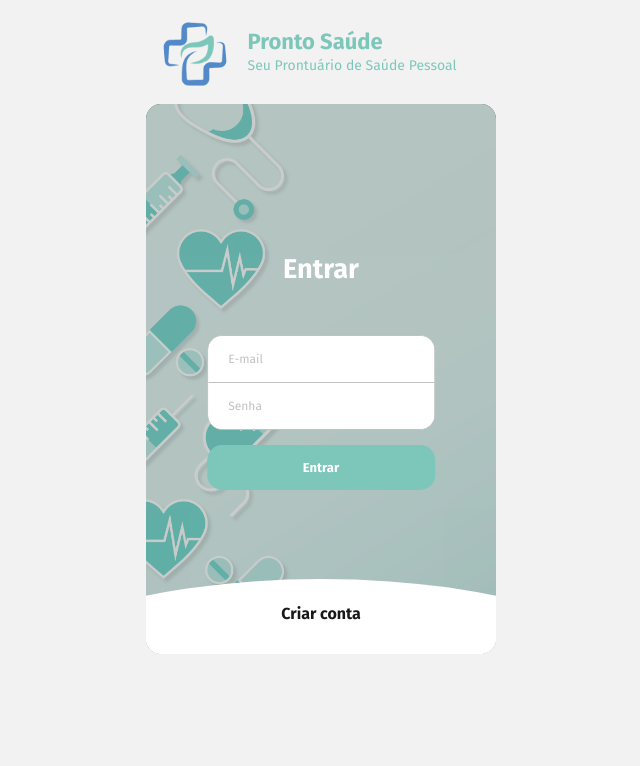
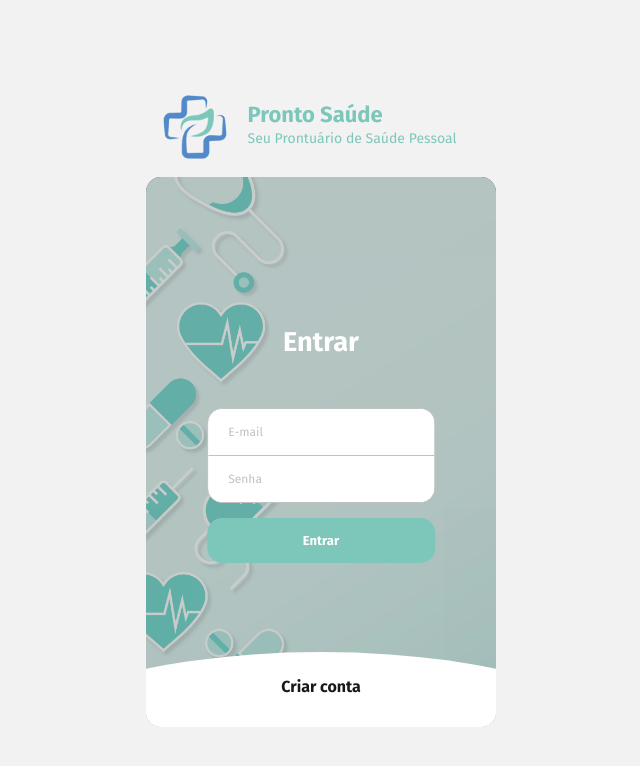
Before and after one commit to jasonwillyan/pronto-saude, a React (Create React App) app: page / in a window 1280 px wide. Shown: the top 766 px of the page, without its empty margins (319-959 px from the left). Built offline with nearby package versions, Linux system fonts and the light colour scheme.

Commit message:
fix: corrige alinhamento do login

```diff
--- a/src/pages/login/index.js
+++ b/src/pages/login/index.js
@@ -32,7 +32,7 @@ export default function Login() {
   };
 
   return (
-    <div>
+    <div className={classes.container}>
       <div className={classes.logo}>
         <div className={classes.nameApp}>
           <span>Pronto Saúde</span>
--- a/src/pages/login/styles.js
+++ b/src/pages/login/styles.js
@@ -58,6 +58,13 @@ const center = {
 };
 
 const useStyles = createUseStyles({
+  container: {
+    display: "flex",
+    flexDirection: "column",
+    justifyContent: "center",
+    alignItems: "center",
+    minHeight: "100vh"
+  },
   logo: {
     backgroundSize: "cover",
     position: "relative",
```
